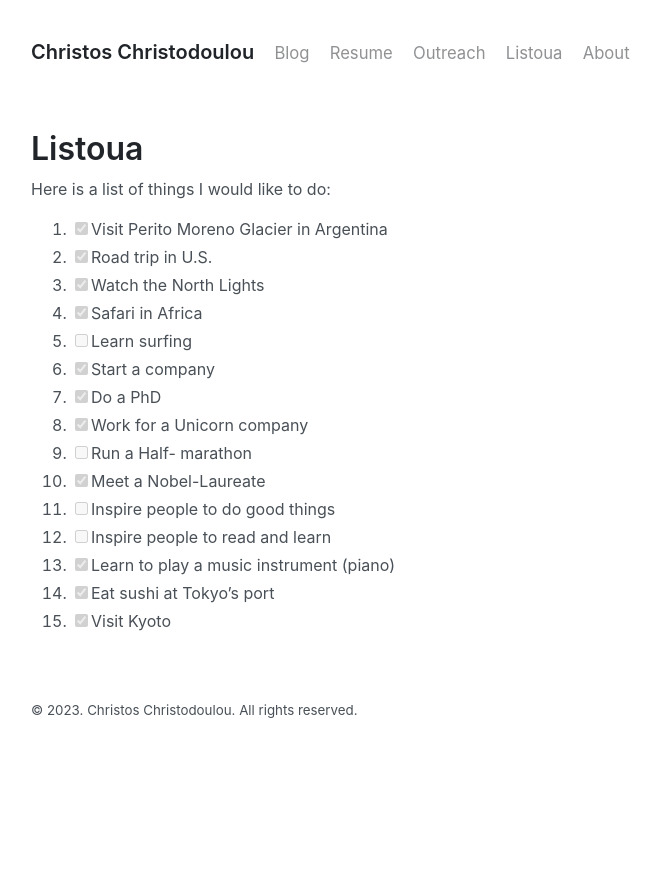
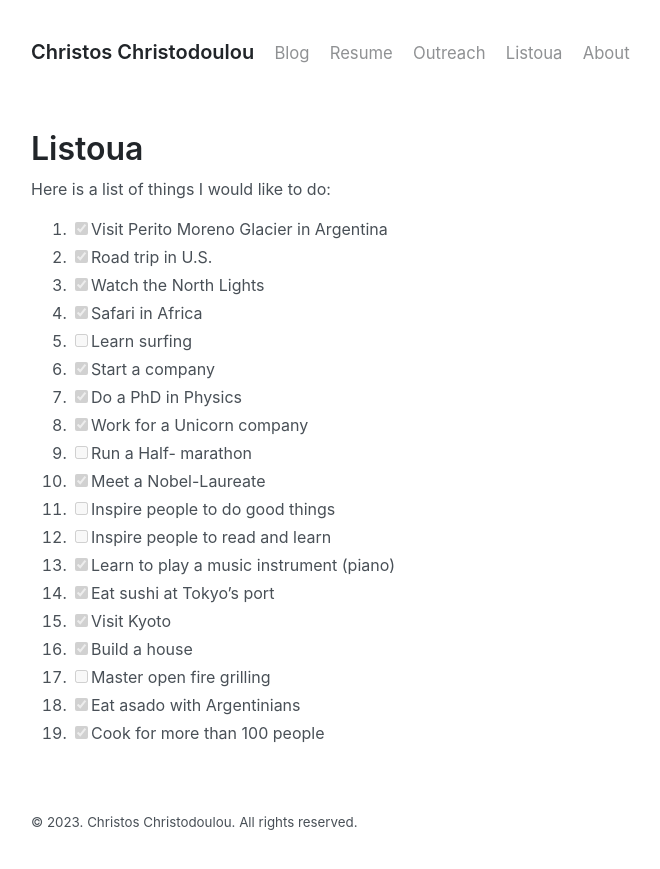
Before and after one commit to chr7stos/chr7stos.github.io, a Jekyll site: the page built from _pages/listoua.md, in a window 1280 px wide. Shown: the top 869 px of the page, without its empty margins (273-933 px from the left). Built offline with Jekyll 4.4.1, drawn with Linux system fonts in a browser that asks for light colours.

Commit message:
Update listoua.md

```diff
--- a/_pages/listoua.md
+++ b/_pages/listoua.md
@@ -12,12 +12,16 @@ Here is a list of things I would like to do:
 4. [x] Safari in Africa
 5. [ ] Learn surfing
 6. [x] Start a company
-7. [x] Do a PhD
-8. [x] Work for a Unicorn company
-9. [ ] Run a Half- marathon
-10. [x] Meet a Nobel-Laureate
-11. [ ] Inspire people to do good things
-12. [ ] Inspire people to read and learn
-13. [x] Learn to play a music instrument (piano)
-14. [x] Eat sushi at Tokyo's port
-15. [x] Visit Kyoto
+7. [x] Do a PhD in Physics
+9. [x] Work for a Unicorn company
+10. [ ] Run a Half- marathon
+11. [x] Meet a Nobel-Laureate
+12. [ ] Inspire people to do good things
+13. [ ] Inspire people to read and learn
+14. [x] Learn to play a music instrument (piano)
+15. [x] Eat sushi at Tokyo's port
+16. [x] Visit Kyoto
+17. [x] Build a house
+18. [ ] Master open fire grilling
+19. [x] Eat asado with Argentinians
+20. [x] Cook for more than 100 people
```
